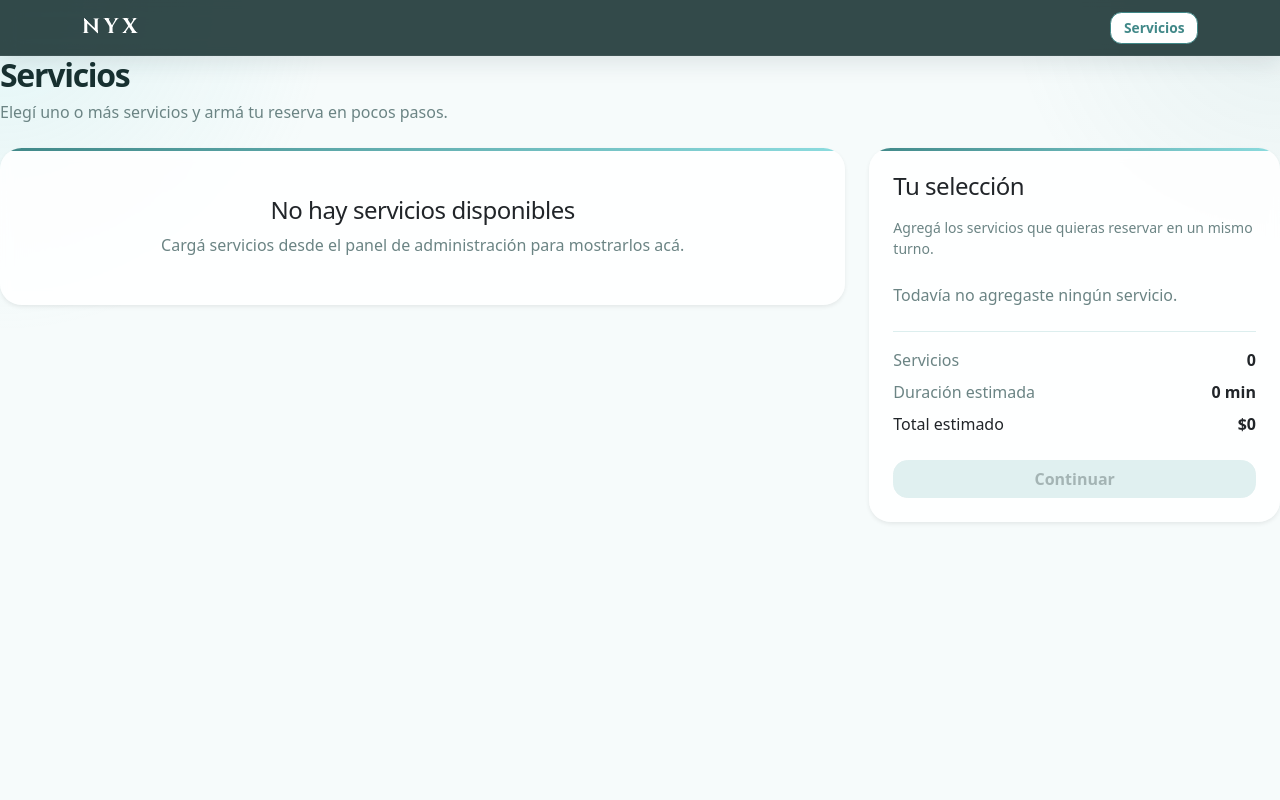
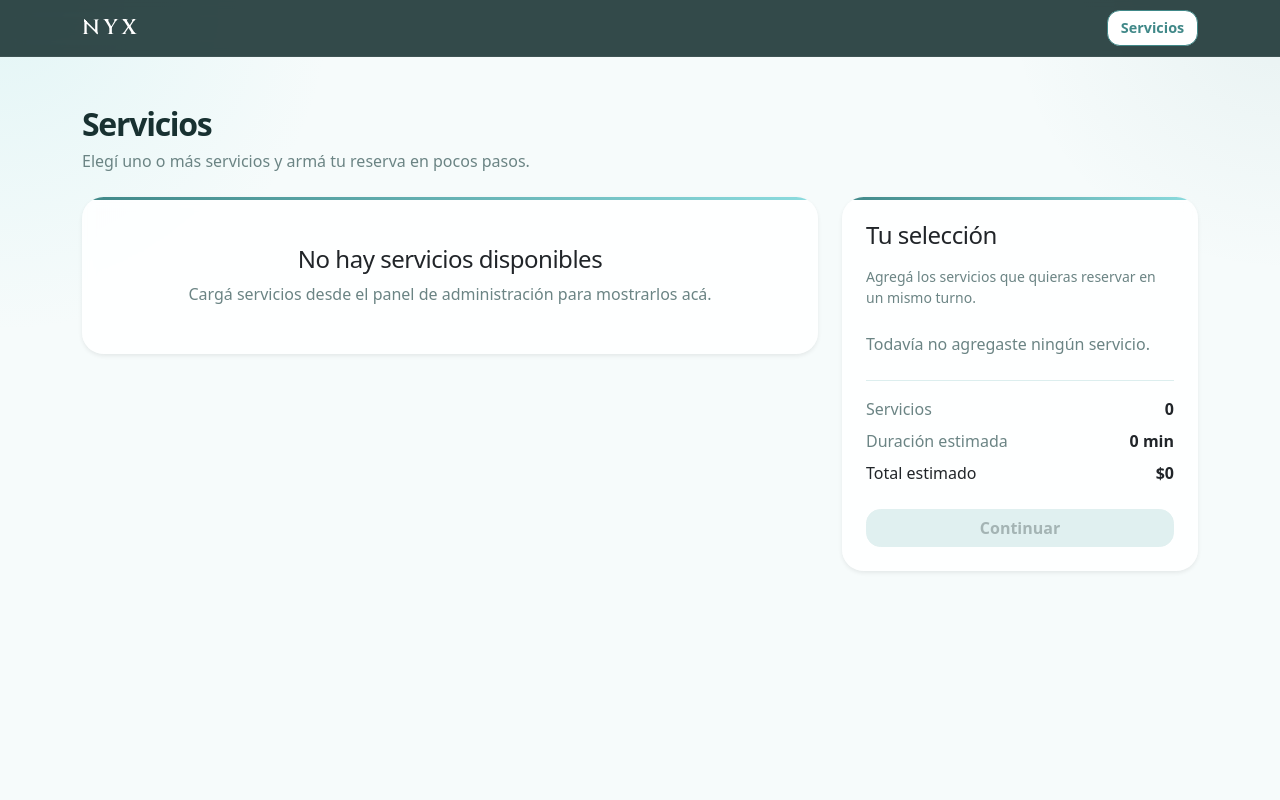
Before and after one commit to MilagrosLeiv/NYX, a Django app: page / in a window 1280 px wide. Run offline with Django 5.2, Linux system fonts and the light colour scheme; data that the repository does not hold is empty.

Commit message:
Restore public layout container

```diff
--- a/reservas/admin.py
+++ b/reservas/admin.py
@@ -152,8 +152,8 @@ class EmployeeAdminForm(forms.ModelForm):
 @admin.register(Employee)
 class EmployeeAdmin(admin.ModelAdmin):
     form = EmployeeAdminForm
-    list_display = ('name', 'salon', 'email', 'user', 'phone', 'is_active')
-    list_filter = ('salon','email', 'is_active')
+    list_display = ('name', 'salon', 'email','notify_by_email', 'user', 'phone', 'is_active')
+    list_filter = ('salon','email', 'notify_by_email','is_active')
     search_fields = ('name', 'phone','email', 'salon__name', 'user__username')
     filter_horizontal = ('services',)
 
--- a/reservas/static/reservas/css/styles.css
+++ b/reservas/static/reservas/css/styles.css
@@ -35,116 +35,40 @@ body.nyx-body {
 ========================= */
 
 .nyx-navbar {
-    position: sticky;
-    top: 0;
-    z-index: 1000;
-
-    height: 56px;
-    min-height: 56px;
-    padding: 0 !important;
-
     background: rgba(24, 49, 49, 0.88);
     backdrop-filter: blur(10px);
     -webkit-backdrop-filter: blur(10px);
-
     border-bottom: 1px solid rgba(255, 255, 255, 0.06);
-    box-shadow: 0 8px 22px rgba(15, 45, 58, 0.10);
+    min-height: 56px;
+    padding-top: 0;
+    padding-bottom: 0;
 }
 
 .nyx-navbar .container {
-    height: 56px;
     min-height: 56px;
-    padding-top: 0 !important;
-    padding-bottom: 0 !important;
-
-    display: flex;
-    align-items: center;
 }
 
-.nyx-brand,
 .nyx-navbar .navbar-brand {
-    color: #ffffff !important;
+    color: #fff !important;
     font-family: "Cinzel", serif;
     font-weight: 700;
     letter-spacing: 0.18em;
     text-transform: uppercase;
-    font-size: 1.30rem;
+    font-size: 1.3rem;
     line-height: 1;
-    padding: 0 !important;
-    margin: 0 !important;
-    text-decoration: none;
     transition: opacity 0.18s ease, transform 0.18s ease;
 }
 
-.nyx-brand:hover,
 .nyx-navbar .navbar-brand:hover {
     opacity: 0.92;
     transform: translateY(-1px);
 }
 
-.nyx-nav-btn {
-    display: inline-flex;
-    align-items: center;
-    justify-content: center;
-
-    height: 32px;
-    min-height: 32px;
-    padding: 0 0.78rem !important;
-
-    border-radius: 0.72rem;
-    background: #ffffff;
-    border: 1px solid var(--nyx-primary);
-
-    color: var(--nyx-primary) !important;
-    font-weight: 700;
-    font-size: 0.86rem;
-    line-height: 1;
-    text-decoration: none;
-
-    box-shadow: none;
-    transition: background 0.18s ease, color 0.18s ease, border-color 0.18s ease, transform 0.18s ease;
-}
-
-.nyx-nav-btn:hover,
-.nyx-nav-btn:focus,
-.nyx-nav-btn:active {
-    background: var(--nyx-primary);
-    border-color: var(--nyx-primary);
-    color: #ffffff !important;
-    transform: translateY(-1px);
-    box-shadow: 0 0 0 0.2rem rgba(64, 136, 136, 0.12);
-}
-
-.nyx-public-main {
-    min-height: calc(100vh - 56px);
-}
-
-@media (max-width: 640px) {
-    .nyx-navbar {
-        height: 52px;
-        min-height: 52px;
-    }
-
-    .nyx-navbar .container {
-        height: 52px;
-        min-height: 52px;
-    }
-
-    .nyx-brand,
-    .nyx-navbar .navbar-brand {
-        font-size: 1.08rem;
-    }
-
-    .nyx-nav-btn {
-        height: 30px;
-        min-height: 30px;
-        padding: 0 0.7rem !important;
-        font-size: 0.82rem;
-    }
-
-    .nyx-public-main {
-        min-height: calc(100vh - 52px);
-    }
+.nyx-navbar .btn {
+    border-radius: 0.8rem;
+    padding: 0.38rem 0.8rem;
+    font-weight: 600;
+    font-size: 0.9rem;
 }
 /* =========================
    TIPOGRAFÍA
--- a/reservas/templates/reservas/base.html
+++ b/reservas/templates/reservas/base.html
@@ -10,27 +10,29 @@
     <link rel="preconnect" href="https://fonts.gstatic.com" crossorigin>
     <link href="https://fonts.googleapis.com/css2?family=Cinzel:wght@600;700&display=swap" rel="stylesheet">
     <link href="https://cdn.jsdelivr.net/npm/bootstrap@5.3.3/dist/css/bootstrap.min.css" rel="stylesheet">
-    <link rel="stylesheet" href="{% static 'reservas/css/styles.css' %}?v=4">
+    <link rel="stylesheet" href="{% static 'reservas/css/styles.css' %}?v=5">
 </head>
 
 <body class="nyx-body">
 
     <nav class="navbar navbar-expand-lg nyx-navbar">
         <div class="container">
-            <a class="navbar-brand nyx-brand" href="{% url 'service_list' %}">
+            <a class="navbar-brand fw-semibold" href="{% url 'service_list' %}">
                 NYX
             </a>
 
             <div class="ms-auto d-flex gap-2">
-                <a href="{% url 'service_list' %}" class="btn btn-sm nyx-nav-btn">
+                <a href="{% url 'service_list' %}" class="btn btn-sm nyx-btn-outline">
                     Servicios
                 </a>
             </div>
         </div>
     </nav>
 
-    <main class="nyx-public-main">
-        {% block content %}{% endblock %}
+    <main class="py-5">
+        <div class="container">
+            {% block content %}{% endblock %}
+        </div>
     </main>
 
     <script src="https://cdn.jsdelivr.net/npm/bootstrap@5.3.3/dist/js/bootstrap.bundle.min.js"></script>
```
Also changed, not shown: reservas/mail_utils.py (line endings or trailing spaces).
